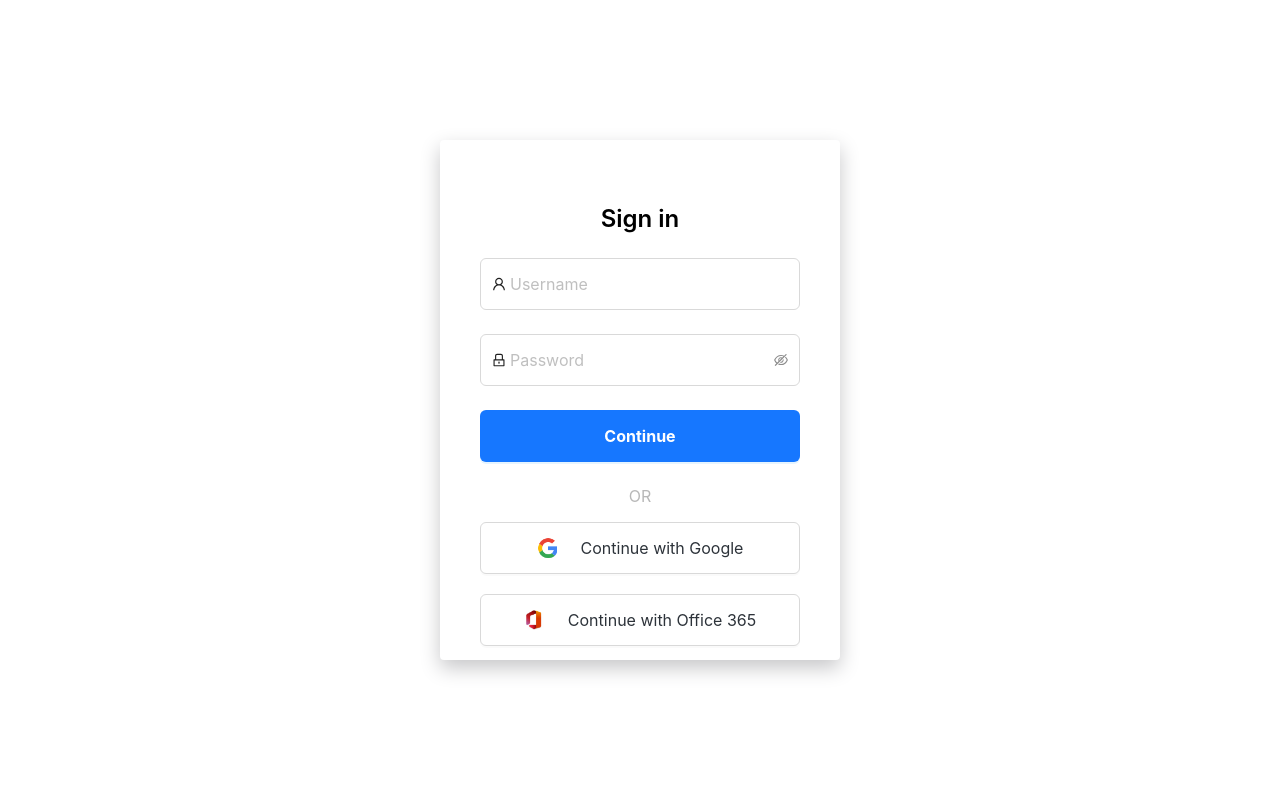
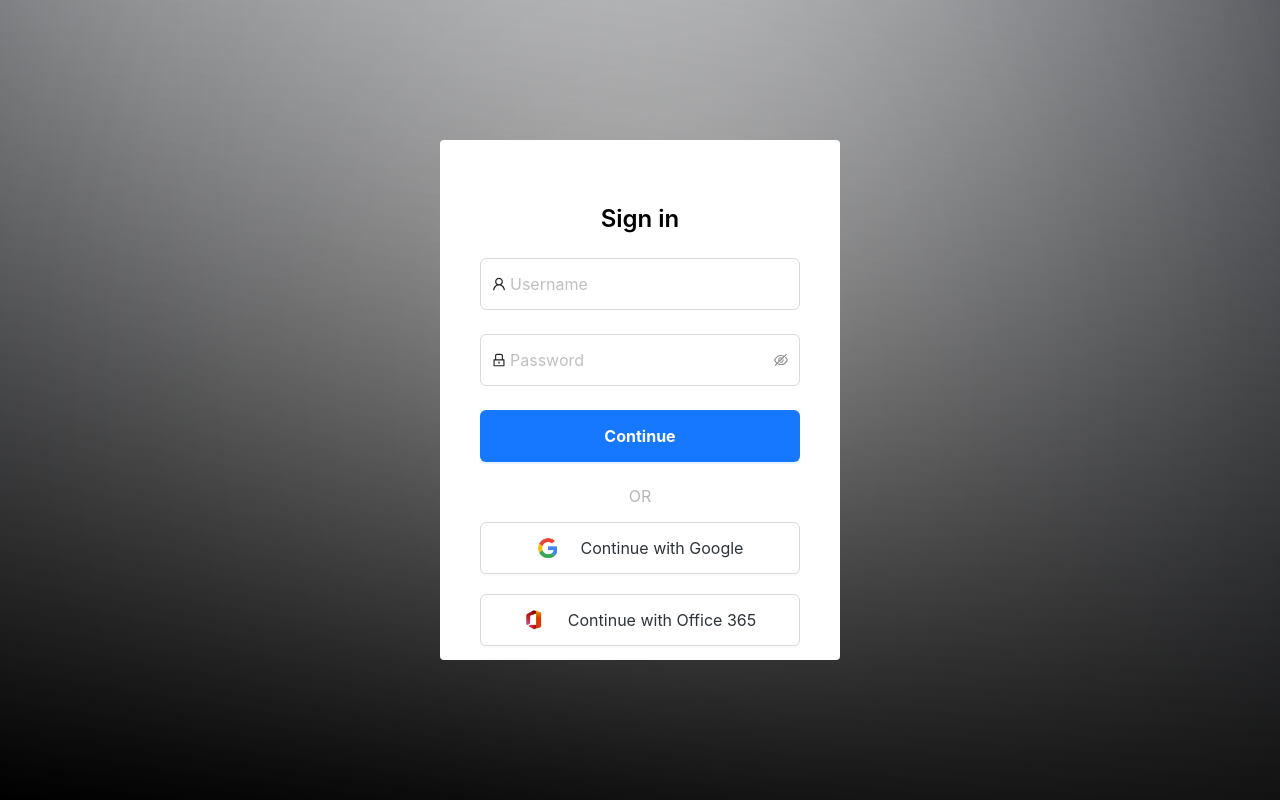
Before and after one commit to superlc/mail-client, a React (Create React App) app: page /login in a window 1280 px wide. Built offline with nearby package versions, Linux system fonts and the light colour scheme.

Commit message:
优化登录页的样式

```diff
--- a/src/pages/login/index.css
+++ b/src/pages/login/index.css
@@ -2,7 +2,6 @@
     width: 400px;
     border-radius: 4px;
     background-color: #fff;
-    box-shadow: 0 8px 20px 0 #c7c7c9;
     position: absolute;
     top: 0;
     bottom: 0;
--- a/src/pages/login/index.tsx
+++ b/src/pages/login/index.tsx
@@ -55,7 +55,21 @@ export default function Login() {
       });
   };
 
+  // login page background styles: https://evankarageorgos.github.io/hue/grid.html
   return (
+    <div
+      style={{
+        position: "absolute",
+        left: 0,
+        top: 0,
+        width: "100%",
+        height: "100%",
+        background: `linear-gradient(-173deg, rgba(255,255,255,0.20) 0%, #000000 100%),
+          linear-gradient(72deg, rgba(255,255,255,0.25) 25%, rgba(0,0,0,0.25) 100%),
+          radial-gradient(47% 102%, rgba(255,255,255,0.50) 0%, rgba(21,24,32,0.60) 120%)`,
+        backgroundBlendMode: "multiply, screen",
+      }}
+    >
       <div className="login-page">
         <p className="title">Sign in</p>
         <Form name="normal_login" className="login-form" onFinish={onFinish}>
@@ -118,5 +132,6 @@ export default function Login() {
           </a>
         </Button>
       </div>
+    </div>
   );
 }
```
Lines whose indentation alone changed are shown as unchanged.
